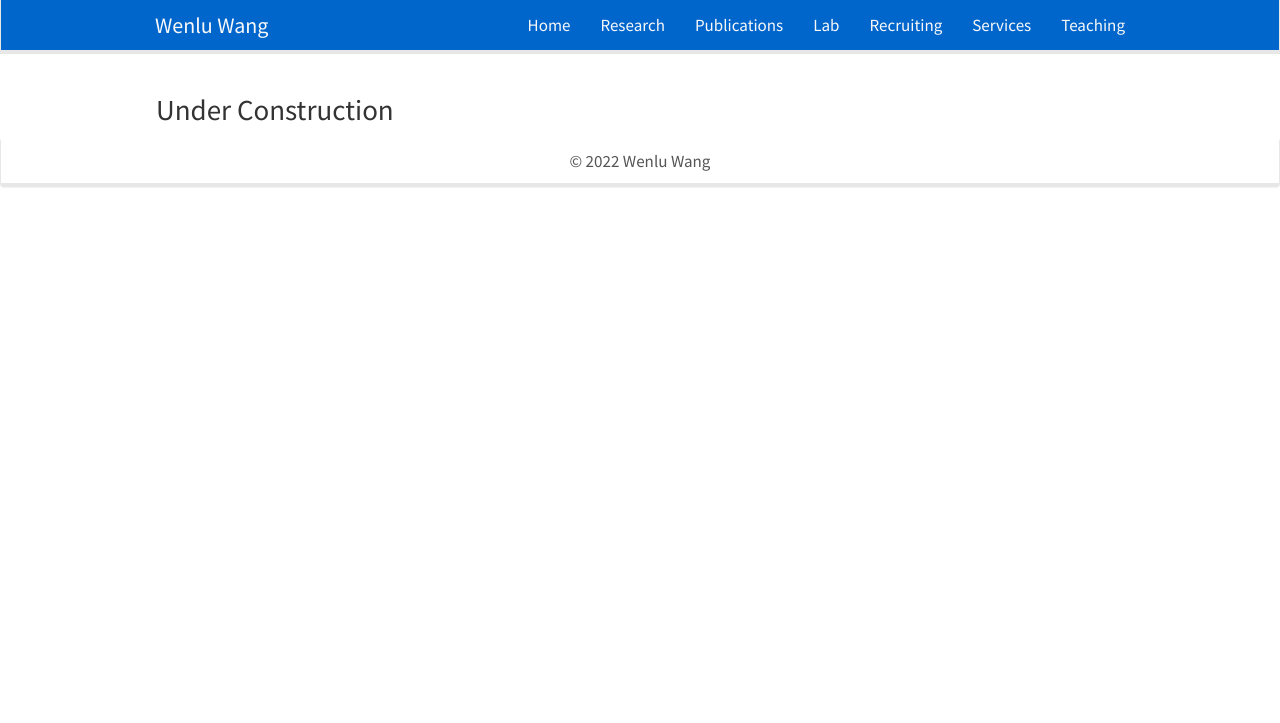
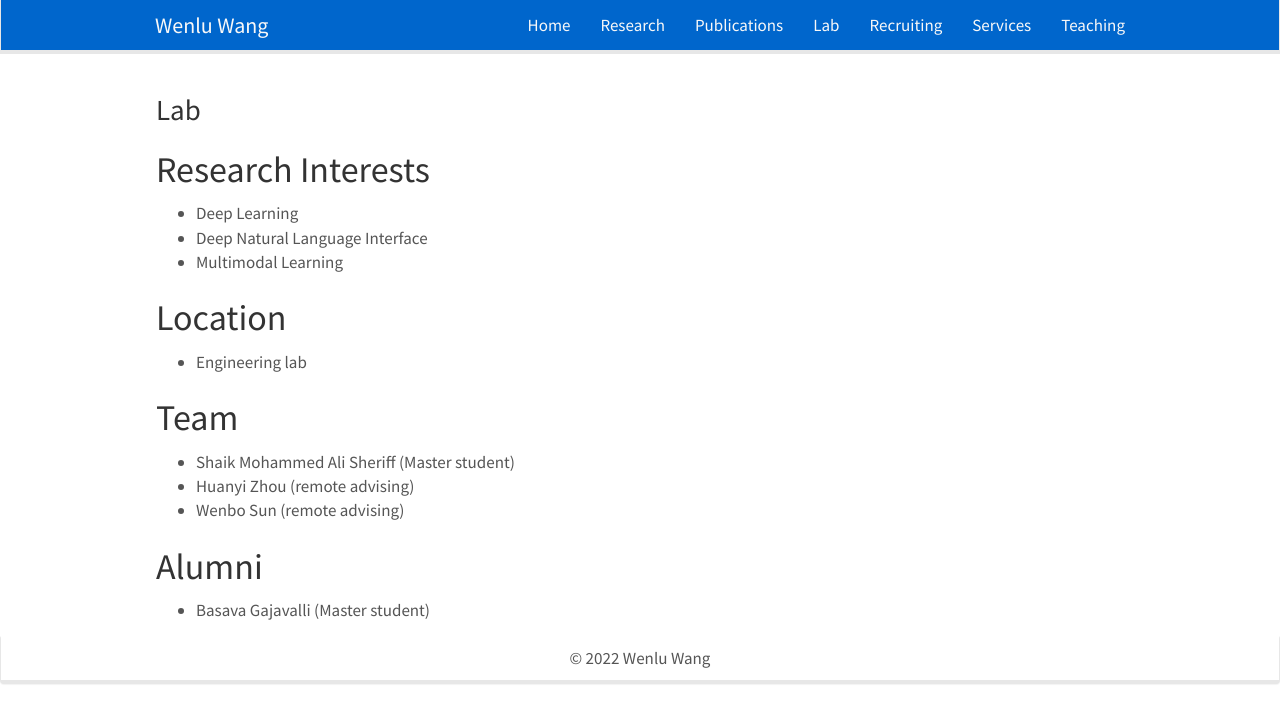
Before and after one commit to WENLU-W/WENLU-W.github.io, a Jekyll site: the page built from docs/_pages/team.md, in a window 1280 px wide. Shown: the top 723 px of the page. Built offline with Jekyll 4.4.1, drawn with Linux system fonts in a browser that asks for light colours; nearby versions of some CDN libraries.

Commit message:
Update team.md

```diff
--- a/docs/_pages/team.md
+++ b/docs/_pages/team.md
@@ -6,5 +6,27 @@ sitemap: false
 permalink: /team/
 ---
 
+### Lab
 
-### Under Construction
+## Research Interests
+
+- Deep Learning
+- Deep Natural Language Interface
+- Multimodal Learning
+
+
+## Location
+
+- Engineering lab
+
+
+## Team
+
+- Shaik Mohammed Ali Sheriff (Master student)
+- Huanyi Zhou (remote advising)
+- Wenbo Sun (remote advising)
+
+
+## Alumni
+
+- Basava Gajavalli (Master student)
```
